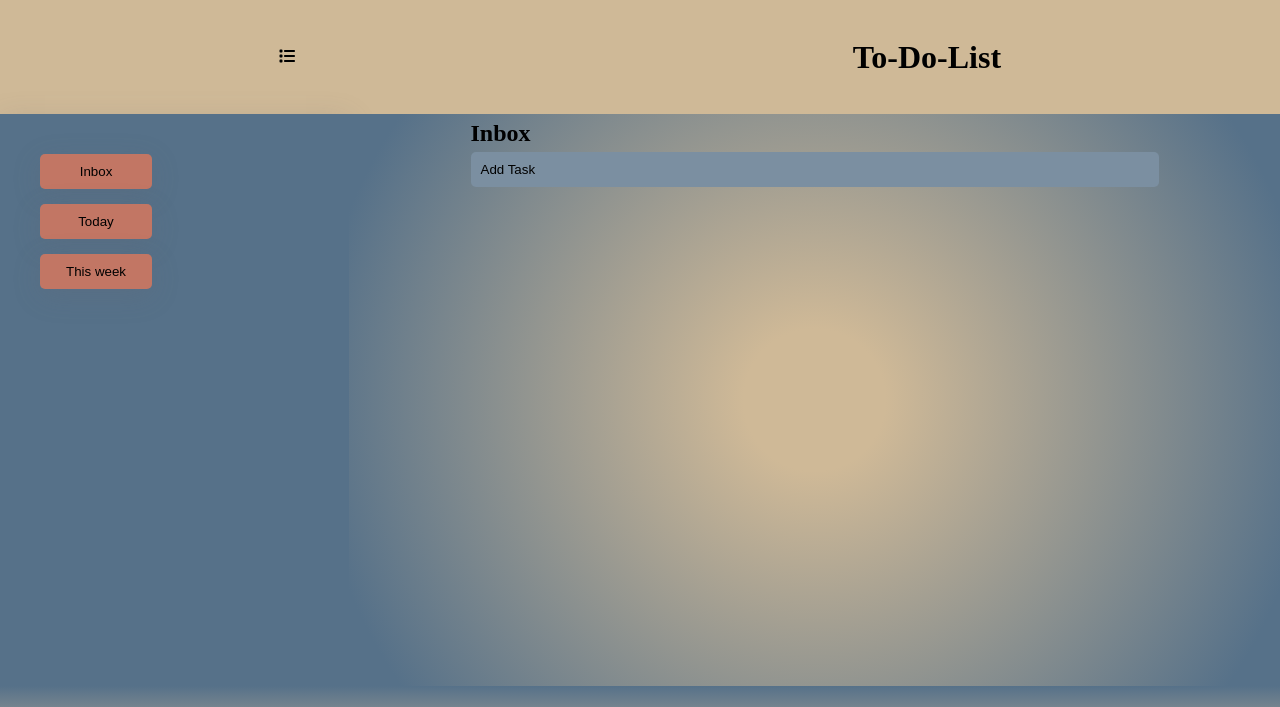
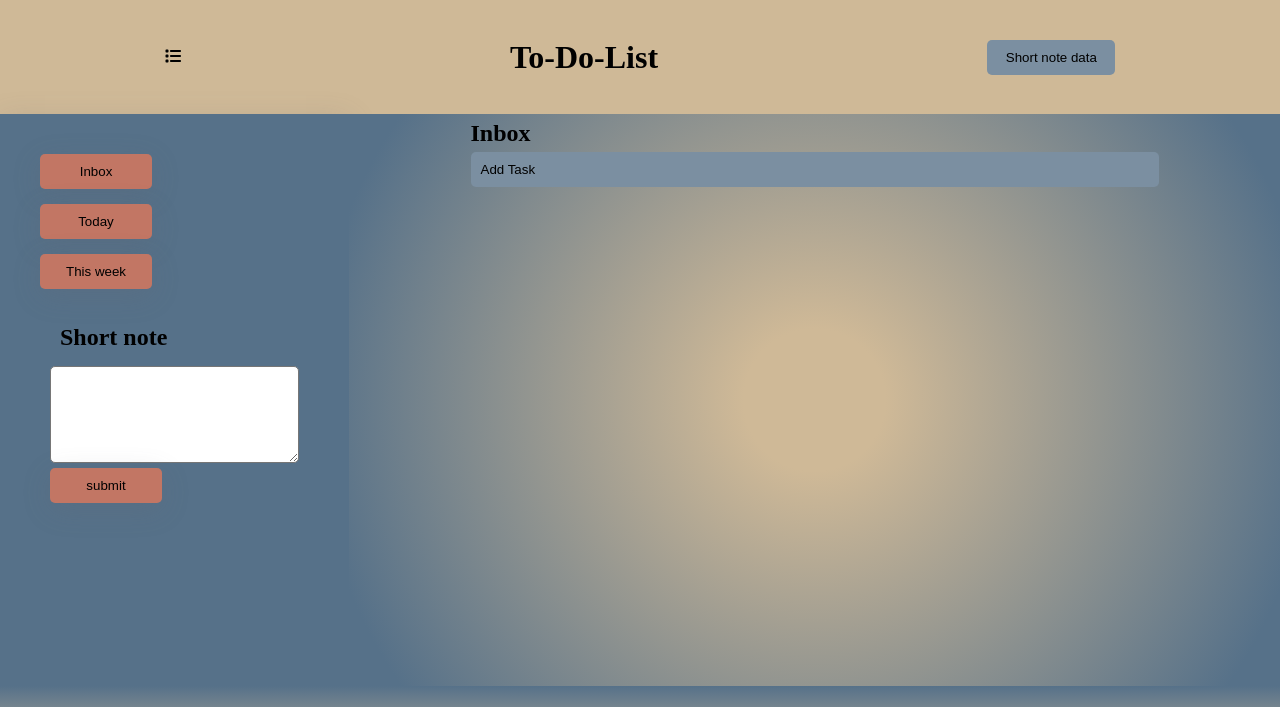
Before and after one commit to Harshahari1207/To-do-list, a website built with webpack: page dist/index.html in a window 1280 px wide. Shown: the top 707 px of the page. Built offline with nearby package versions, Linux system fonts and the light colour scheme.

Commit message:
short note

```diff
--- a/src/style.css
+++ b/src/style.css
@@ -97,6 +97,19 @@ button{
     width: 20px;
     height: 30px;
 }
+.shortNoteBtn button{
+    width: 8rem;
+    border: 0;
+    border-radius: var(--br);
+    padding: var(--pd);
+    background-color: var(--secondary-color);
+    cursor: pointer;
+}
+
+.shortNoteBtn button:hover{
+    background-color: var(--light-brown);
+
+}
 
 /* Side bar  */
 .sideBar{
@@ -127,6 +140,22 @@ button{
 }
 #btnClick{
     background-color: var(--foo-color);
+}
+.shortNote{
+    display: flex;
+    gap: var(--gap);
+    flex-direction: column;
+    padding: var(--pd);
+    margin-left: 0;
+    left: 0;
+}
+
+.shortNote h2{
+    padding: var(--pd);
+}
+.shortNote textarea{
+    border-radius: var(--br);
+    padding: var(--pd);
 }
 
 /* Side bar Projects child elements */
```
Also changed, not shown: dist/index.html, 1 other file.
